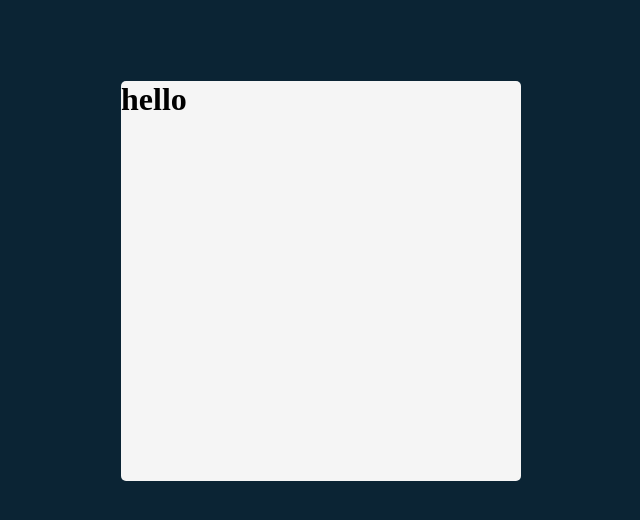
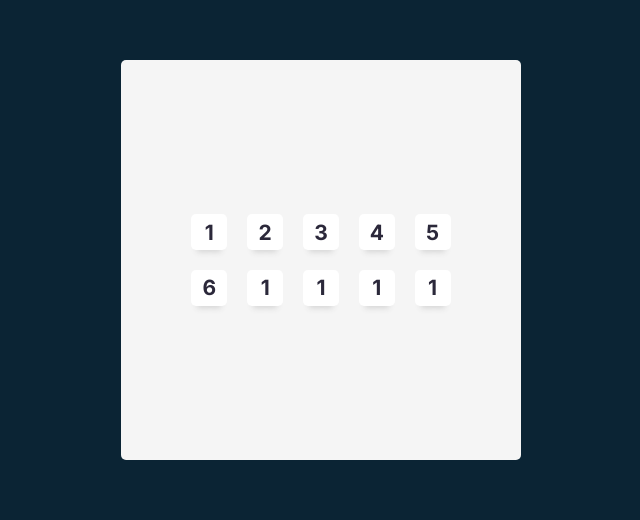
Before and after one commit to tiff3b/Tenzies, a React (Vite) app: page / in a window 1280 px wide. Shown: the part 140-660 px from the top of the page, without its empty margins (319-959 px from the left). Built offline with nearby package versions, Linux system fonts and the light colour scheme.

Commit message:
Added dice

```diff
--- a/index.html
+++ b/index.html
@@ -4,6 +4,10 @@
     <meta charset="UTF-8" />
     <link rel="icon" type="image/svg+xml" href="/vite.svg" />
     <meta name="viewport" content="width=device-width, initial-scale=1.0" />
+        <link rel="preconnect" href="https://fonts.googleapis.com">
+        <link rel="preconnect" href="https://fonts.gstatic.com" crossorigin>
+        <link href="https://fonts.googleapis.com/css2?family=Inter:ital,opsz,wght@0,14..32,100..900;1,14..32,100..900&display=swap" rel="stylesheet">
+        <link rel="stylesheet" href="/index.css">
     <title>Tenzies</title>
   </head>
   <body>
--- a/src/App.jsx
+++ b/src/App.jsx
@@ -1,11 +1,20 @@
 import { useState } from 'react'
+import Die from "./Die"
 
-function App() {
-  return (
-    <main>
-<h1>hello</h1>
-    </main>
-  )
-}
-
-export default App
+export default function App() {
+    return (
+        <main>
+            <div className="dice">
+                <Die value ={1}/>
+                <Die value ={2}/>
+                <Die value ={3}/>
+                <Die value ={4}/>
+                <Die value ={5}/>
+                <Die value ={6}/>
+                <Die value ={1}/>
+                <Die value ={1}/>
+                <Die value ={1}/>
+                <Die value ={1}/>
+            </div>
+        </main>
+)}
--- /dev/null
+++ b/src/Die.jsx
@@ -0,0 +1,5 @@
+export default function Die (props) {
+    return (
+        <button>{props.value}</button>
+    )
+}
--- a/src/index.css
+++ b/src/index.css
@@ -3,6 +3,7 @@
 }
 
 body {
+    font-family: Inter, sans-serif;
     margin: 0;
     background-color: #0B2434;
     padding: 20px;
@@ -24,5 +25,27 @@
     background-color: #F5F5F5;
     height: 100%;
     border-radius: 5px;
+    display: flex;
+    justify-content: center;
+    align-items: center;
+}
 
+.dice{
+    display: grid;
+    grid-template-columns: repeat(5, 1fr);
+    grid-template-rows: repeat(2, 1fr);
+    gap: 20px;
 }
+
+.dice button{
+    background-color: #ffffff;
+    color: #2b283a;
+    width: 35.84px;
+    height: 35.84px;
+    border: none;
+    border-radius: 5px;
+    font-size: 21px;
+    font-weight: bold;
+    box-shadow: 0 8px 6px -6px lightgray;
+    font-family: Inter, sans-serif;
+}
```
